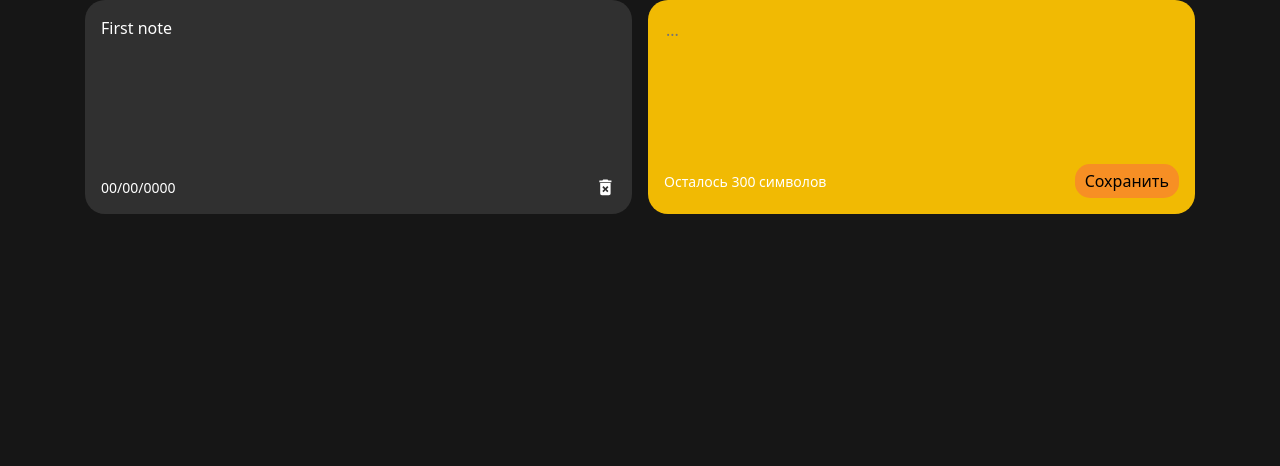
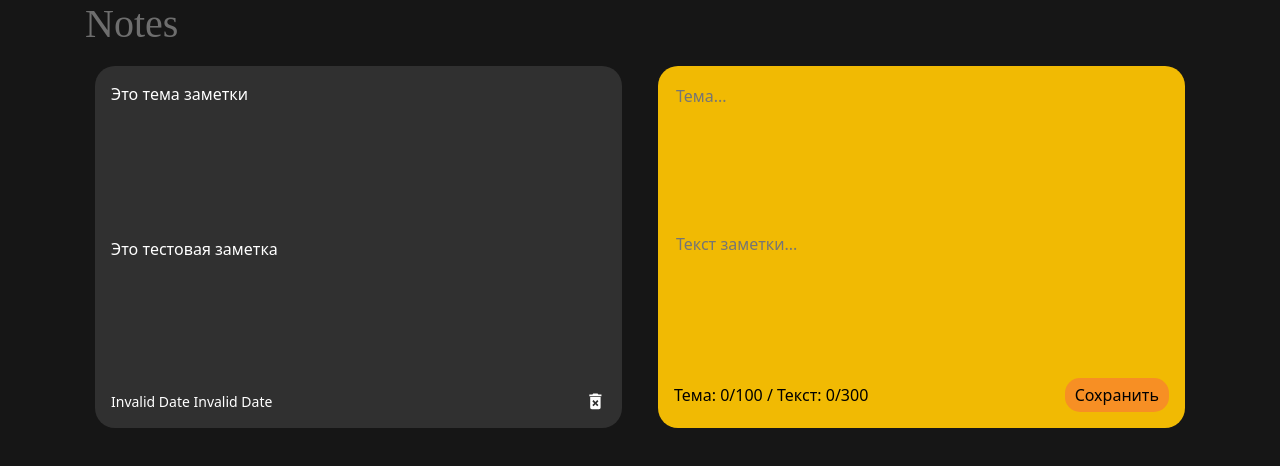
Before and after one commit to dv0ch/test_notes_app, a React (Create React App) app: page / in a window 1280 px wide. Shown: the top 466 px of the page. Built offline with nearby package versions, Linux system fonts and the light colour scheme.

Commit message:
Добавление функционала

```diff
--- a/src/App.js
+++ b/src/App.js
@@ -1,27 +1,43 @@
-import { useState } from "react";
+import { useState, useEffect } from "react";
 import { nanoid } from "nanoid";
 import NoteL from "./components/NoteL";
+import Header from "./components/Header";
 
 const App = () => {
   const [notes, setNotes] = useState([
     {
       id: nanoid(),
-      text: "First note",
-      date: "00/00/0000",
+      note_theme:"Это тема заметки",
+      text: "Это тестовая заметка",
+      date: "25.10.2023",
     },
   ]);
 
-  const newNote = (text) => {
-    const date = new Date();
-    const newNote = {
-      id: nanoid(),
-      text: text,
-      date: date.toLocaleDateString(),
-    };
-    const newNotes = [...notes, newNote];
-    setNotes(newNotes);
+useEffect(()=>{
+  const savedNotes = JSON.parse(localStorage.getItem('react-notes-app-data'));
+
+  if(savedNotes){
+    setNotes(savedNotes);
+  }
+
+},[]);
+
+useEffect(() => {
+  localStorage.setItem('react-notes-app-data', JSON.stringify(notes));
+}, [notes]);
+
+const newNote = (theme,text) => {
+  const now = new Date();
+  const formattedDate = now.toISOString(); // Правильный формат даты и времени
+  const newNote = {
+    id: Math.random().toString(),
+    note_theme: theme,
+    text: text,
+    date: formattedDate,
   };
 
+  setNotes([...notes, newNote]);
+};
   const deleteNote = (id) => {
     const newNotes = notes.filter((note) => note.id !== id);
     setNotes(newNotes);
@@ -29,6 +45,7 @@ const App = () => {
 
   return (
     <div className="container">
+      <Header />
       <NoteL
         notes={notes}
         handleNewNote={newNote}
--- /dev/null
+++ b/src/components/Header.js
@@ -0,0 +1,16 @@
+import React from "react";
+
+const headerStyle = {
+    color: '#6e6e6e',
+    fontFamily: 'Fira Sans',
+  };
+const Header = () => {
+    return(
+        <div className="header">
+            <h1 style={headerStyle}>Notes</h1>
+
+        </div>
+    );
+};
+
+export default Header;
--- a/src/components/NewNote.js
+++ b/src/components/NewNote.js
@@ -2,32 +2,57 @@ import { useState } from "react";
 
 const NewNote = ({ handleNewNote }) => {
   const [noteText, setNoteText] = useState("");
-  const characterLimit = 300;
+  const [noteTheme, setNoteTheme] = useState("");
 
-  const handleChange = (event) => {
-    if (characterLimit - event.target.value.length >= 0) {
-      setNoteText(event.target.value);
+  const [textCharacterCount, setTextCharacterCount] = useState(0);
+  const [themeCharacterCount, setThemeCharacterCount] = useState(0);
+
+  const textCharacterLimit = 300;
+  const themeCharacterLimit = 100;
+
+  const handleTextChange = (event) => {
+    const newText = event.target.value;
+    if (newText.length <= textCharacterLimit) {
+      setNoteText(newText);
+      setTextCharacterCount(newText.length);
+    }
+  };
+
+  const handleThemeChange = (event) => {
+    const newTheme = event.target.value;
+    if (newTheme.length <= themeCharacterLimit) {
+      setNoteTheme(newTheme);
+      setThemeCharacterCount(newTheme.length);
     }
   };
 
   const handleSaveClick = () => {
-    if (noteText.trim().length > 0) {
-      handleNewNote(noteText);
+    if (noteTheme.trim().length > 0 && noteText.trim().length > 0) {
+      handleNewNote(noteTheme, noteText); // Передаем отдельные значения для темы и текста
       setNoteText("");
+      setNoteTheme("");
     }
   };
-
   return (
     <div className="note new">
       <textarea
         rows="6"
         cols="10"
-        placeholder="..."
+        placeholder="Тема..."
+        value={noteTheme}
+        onChange={handleThemeChange}
+      ></textarea>
+      <textarea
+        rows="6"
+        cols="10"
+        placeholder="Текст заметки..."
         value={noteText}
-        onChange={handleChange}
+        onChange={handleTextChange}
       ></textarea>
       <div className="note-footer">
-        <small>Осталось {characterLimit - noteText.length} символов</small>
+      <div className="character-count" style={{ color: "black" }}>
+        Тема: {themeCharacterCount}/{themeCharacterLimit} / Текст: {textCharacterCount}/{textCharacterLimit}
+      </div>
         <button className="save" onClick={handleSaveClick}>
           Сохранить
         </button>
--- a/src/components/Note.js
+++ b/src/components/Note.js
@@ -1,12 +1,22 @@
+import { useState, useEffect } from "react";
 import { MdDeleteForever } from "react-icons/md";
 
-const Note = ({ id, text, date, handleDeleteNote }) => {
+const Note = ({ id, note_theme, text, date, handleDeleteNote }) => {
+  const [time, setTime] = useState("");
+
+  useEffect(() => {
+    const now = new Date(date);
+    const formattedDate = `${now.toLocaleDateString()} ${now.toLocaleTimeString()}`;
+    setTime(formattedDate);
+  }, [date]);
+
   return (
     <div className="note">
+      <span>{note_theme}</span>
       <span>{text}</span>
       <div className="note-footer">
-        <small>{date}</small>
-        <MdDeleteForever onClick={()=>handleDeleteNote(id)} className="delete-icon" size="1.3em" />
+        <small>{time}</small>
+        <MdDeleteForever onClick={() => handleDeleteNote(id)} className="delete-icon" size="1.3em" />
       </div>
     </div>
   );
--- a/src/components/NoteL.js
+++ b/src/components/NoteL.js
@@ -7,6 +7,7 @@ const NoteL = ({ notes, handleNewNote, handleDeleteNote }) => {
       {notes.map((note) => (
         <Note
           id={note.id}
+          note_theme={note.note_theme}
           text={note.text}
           date={note.date}
           handleDeleteNote={handleDeleteNote}
--- a/src/index.css
+++ b/src/index.css
@@ -16,17 +16,18 @@ body{
     grid-template-columns: repeat(auto-fit,minmax(250px,1fr));
 }
 
-.note{
+.note {
     background-color: #303030;
     color: white;
     border-radius: 20px;
     padding: 1rem;
-    min-height: 100px;
-    display:flex;
+    display: flex;
     flex-direction: column;
     justify-content: space-between;
     white-space: pre-wrap;
+    margin: 10px; /* Отступ между заметками */
 }
+
 
 .note-footer{
     display:flex;
@@ -48,6 +49,8 @@ textarea:focus{
     outline: none;
 }
 
+
+
 .save{
     background-color:rgba(255, 83, 83, 0.417);
     border:none;
@@ -60,6 +63,10 @@ textarea:focus{
     cursor:pointer;
 }
 
-.delete-icon:hover{
+.delete-icon{
     cursor:pointer;
 }
+
+.dynamic-height {
+    min-height: 0;
+}
```
Also changed, not shown: src/components/CreateNoteButton.js (added, +9 -0 lines).
